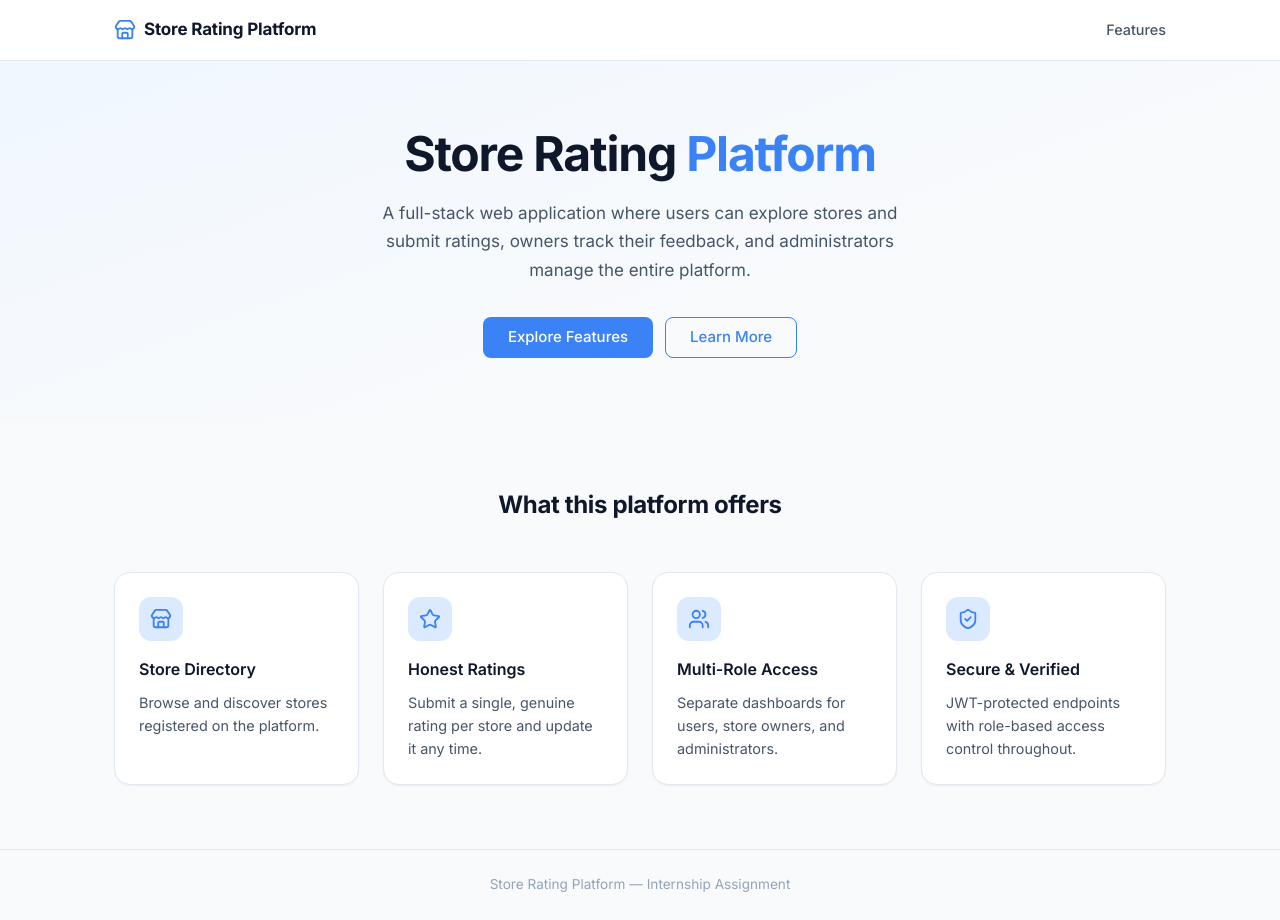
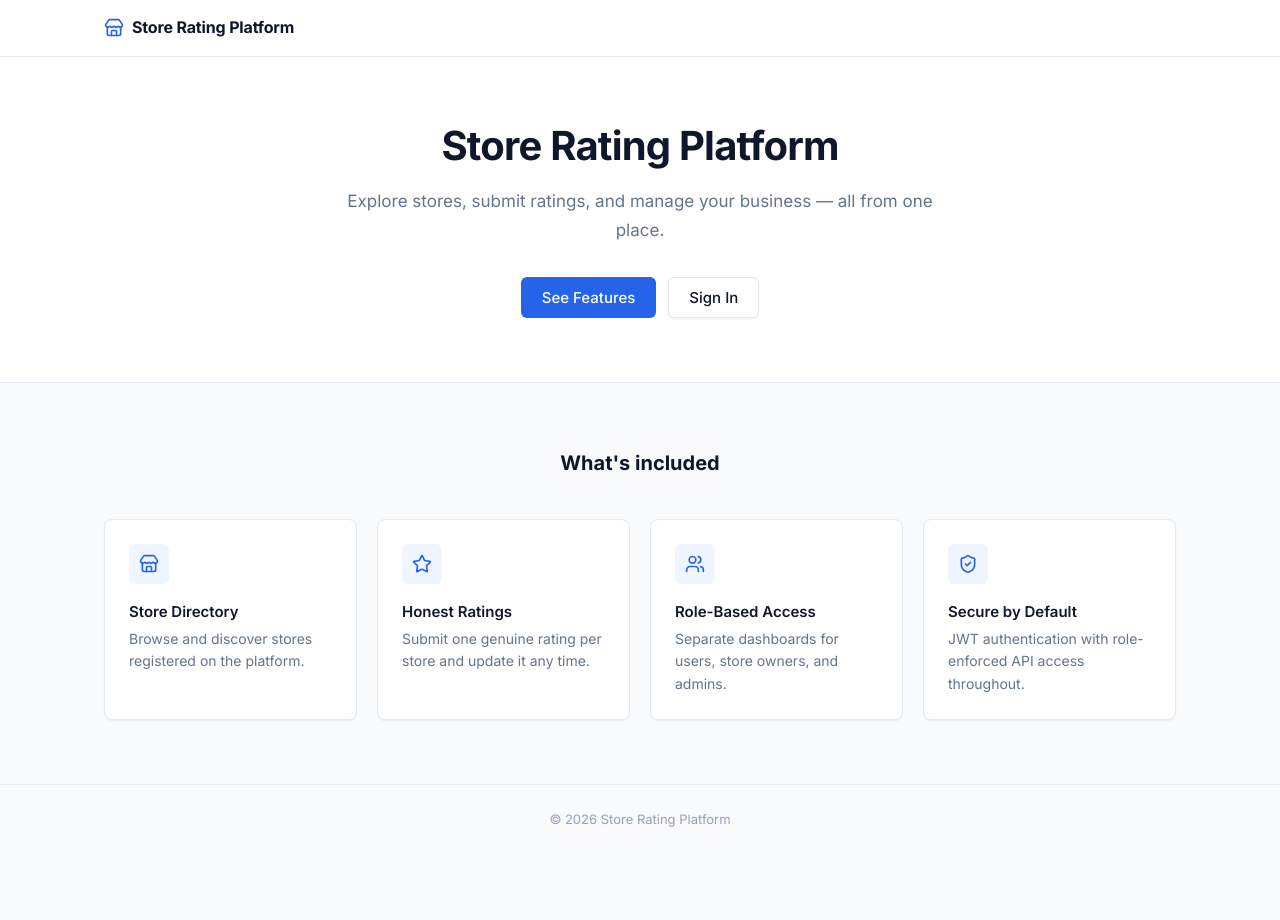
Before and after one commit to Chaitanyaraut027/store-rating-pltform, a React (Vite) app in the folder client/: page / in a window 1280 px wide. After the commit the page ends 854 px from the top, so only its background shows below. Built offline with nearby package versions, Linux system fonts and the light colour scheme.

Commit message:
feat: add reusable UI components

```diff
--- /dev/null
+++ b/client/src/components/common/Button.jsx
@@ -0,0 +1,25 @@
+/**
+ * Button — primary, secondary, or ghost variant.
+ * Renders a <button> by default; pass `as="a"` for a link-styled button.
+ */
+export default function Button({
+  children,
+  variant = 'primary',
+  type = 'button',
+  disabled = false,
+  className = '',
+  onClick,
+  ...rest
+}) {
+  return (
+    <button
+      type={type}
+      disabled={disabled}
+      onClick={onClick}
+      className={`btn btn-${variant} ${className}`.trim()}
+      {...rest}
+    >
+      {children}
+    </button>
+  )
+}
--- /dev/null
+++ b/client/src/components/common/Input.jsx
@@ -0,0 +1,48 @@
+/**
+ * Input — labeled text field with optional helper or error message.
+ */
+export default function Input({
+  id,
+  label,
+  type = 'text',
+  placeholder,
+  value,
+  onChange,
+  error,
+  hint,
+  disabled = false,
+  required = false,
+  className = '',
+  ...rest
+}) {
+  return (
+    <div className={className}>
+      {label && (
+        <label htmlFor={id} className="input-label">
+          {label}
+          {required && <span aria-hidden="true" style={{ color: 'var(--color-error)', marginLeft: '0.2em' }}>*</span>}
+        </label>
+      )}
+
+      <input
+        id={id}
+        type={type}
+        placeholder={placeholder}
+        value={value}
+        onChange={onChange}
+        disabled={disabled}
+        required={required}
+        aria-invalid={!!error}
+        aria-describedby={error || hint ? `${id}-hint` : undefined}
+        className={`input-field${error ? ' input-error' : ''}`}
+        {...rest}
+      />
+
+      {(error || hint) && (
+        <p id={`${id}-hint`} className={`input-hint${error ? ' error' : ''}`}>
+          {error || hint}
+        </p>
+      )}
+    </div>
+  )
+}
--- /dev/null
+++ b/client/src/layouts/MainLayout.jsx
@@ -0,0 +1,67 @@
+import { Store } from 'lucide-react'
+import { Link } from 'react-router-dom'
+
+function Navbar() {
+  return (
+    <header style={{
+      position: 'sticky',
+      top: 0,
+      zIndex: 50,
+      backgroundColor: 'var(--color-surface)',
+      borderBottom: '1px solid var(--color-border)',
+    }}>
+      <div className="page-container" style={{
+        height: '56px',
+        display: 'flex',
+        alignItems: 'center',
+        justifyContent: 'space-between',
+      }}>
+        <Link
+          to="/"
+          style={{
+            display: 'flex',
+            alignItems: 'center',
+            gap: 'var(--sp-2)',
+            color: 'var(--color-text)',
+            fontWeight: 700,
+            fontSize: '1rem',
+            letterSpacing: '-0.01em',
+          }}
+        >
+          <Store size={20} color="var(--color-primary)" aria-hidden="true" />
+          Store Rating Platform
+        </Link>
+
+        {/* Auth nav links will be added in Step 3 */}
+        <nav aria-label="Main navigation" />
+      </div>
+    </header>
+  )
+}
+
+function Footer() {
+  return (
+    <footer style={{
+      borderTop: '1px solid var(--color-border)',
+      padding: 'var(--sp-6)',
+      textAlign: 'center',
+      fontSize: '0.8125rem',
+      color: 'var(--color-text-subtle)',
+    }}>
+      &copy; {new Date().getFullYear()} Store Rating Platform
+    </footer>
+  )
+}
+
+/** Wraps any page with the shared Navbar and Footer. */
+export default function MainLayout({ children }) {
+  return (
+    <div style={{ display: 'flex', flexDirection: 'column', minHeight: '100vh' }}>
+      <Navbar />
+      <main style={{ flex: 1 }}>
+        {children}
+      </main>
+      <Footer />
+    </div>
+  )
+}
--- a/client/src/pages/HomePage.jsx
+++ b/client/src/pages/HomePage.jsx
@@ -1,6 +1,8 @@
 import { Star, Store, Users, ShieldCheck } from 'lucide-react'
+import MainLayout from '../layouts/MainLayout'
+import Button from '../components/common/Button'
 
-const features = [
+const FEATURES = [
   {
     icon: Store,
     title: 'Store Directory',
@@ -9,181 +11,117 @@ const features = [
   {
     icon: Star,
     title: 'Honest Ratings',
-    description: 'Submit a single, genuine rating per store and update it any time.',
+    description: 'Submit one genuine rating per store and update it any time.',
   },
   {
     icon: Users,
-    title: 'Multi-Role Access',
-    description: 'Separate dashboards for users, store owners, and administrators.',
+    title: 'Role-Based Access',
+    description: 'Separate dashboards for users, store owners, and admins.',
   },
   {
     icon: ShieldCheck,
-    title: 'Secure & Verified',
-    description: 'JWT-protected endpoints with role-based access control throughout.',
+    title: 'Secure by Default',
+    description: 'JWT authentication with role-enforced API access throughout.',
   },
 ]
 
+function FeatureCard({ icon: Icon, title, description }) {
+  return (
+    <div className="card">
+      <div style={{
+        width: '40px',
+        height: '40px',
+        borderRadius: 'var(--radius)',
+        backgroundColor: 'var(--color-primary-light)',
+        display: 'flex',
+        alignItems: 'center',
+        justifyContent: 'center',
+        marginBottom: 'var(--sp-4)',
+      }}>
+        <Icon size={20} color="var(--color-primary)" aria-hidden="true" />
+      </div>
+
+      <h3 style={{ fontWeight: 600, fontSize: '0.9375rem', marginBottom: 'var(--sp-1)' }}>
+        {title}
+      </h3>
+
+      <p style={{ fontSize: '0.875rem', color: 'var(--color-text-muted)', lineHeight: 1.6 }}>
+        {description}
+      </p>
+    </div>
+  )
+}
+
 export default function HomePage() {
   return (
-    <div style={{ display: 'flex', flexDirection: 'column', minHeight: '100vh' }}>
-      {/* ── Navigation bar ── */}
-      <header style={{
+    <MainLayout>
+      {/* Hero */}
+      <section style={{
+        backgroundColor: 'var(--color-surface)',
         borderBottom: '1px solid var(--color-border)',
-        backgroundColor: '#fff',
-        position: 'sticky',
-        top: 0,
-        zIndex: 50,
+        padding: 'var(--sp-16) var(--sp-6)',
+        textAlign: 'center',
       }}>
-        <div style={{
-          maxWidth: '1100px',
-          margin: '0 auto',
-          padding: '0 var(--space-6)',
-          height: '60px',
-          display: 'flex',
-          alignItems: 'center',
-          justifyContent: 'space-between',
-        }}>
-          <div style={{ display: 'flex', alignItems: 'center', gap: 'var(--space-2)' }}>
-            <Store size={22} color="var(--color-blue-500)" />
-            <span style={{
+        <div style={{ maxWidth: '600px', margin: '0 auto' }}>
+          <h1 style={{
+            fontSize: 'clamp(1.75rem, 4vw, 2.5rem)',
             fontWeight: 700,
-              fontSize: '1.0625rem',
-              color: 'var(--color-navy-900)',
-              letterSpacing: '-0.01em',
+            color: 'var(--color-text)',
+            lineHeight: 1.25,
+            letterSpacing: '-0.02em',
+            marginBottom: 'var(--sp-4)',
           }}>
             Store Rating Platform
-            </span>
-          </div>
-
-          <nav style={{ display: 'flex', gap: 'var(--space-3)' }}>
-            {/* Auth links will be wired up in Step 2 */}
-            <a href="#features" style={{
-              color: 'var(--color-text-secondary)',
-              fontSize: '0.9rem',
-              fontWeight: 500,
-              transition: 'color 150ms ease',
-            }}>
-              Features
-            </a>
-          </nav>
-        </div>
-      </header>
-
-      {/* ── Hero ── */}
-      <main style={{ flex: 1 }}>
-        <section style={{
-          background: 'linear-gradient(160deg, #f0f7ff 0%, var(--color-surface) 60%)',
-          padding: 'var(--space-16) var(--space-6)',
-          textAlign: 'center',
-        }}>
-          <div style={{ maxWidth: '680px', margin: '0 auto' }}>
-
-            <h1 style={{
-              fontSize: 'clamp(2rem, 5vw, 3rem)',
-              fontWeight: 700,
-              color: 'var(--color-navy-900)',
-              lineHeight: 1.2,
-              letterSpacing: '-0.025em',
-              marginBottom: 'var(--space-4)',
-            }}>
-              Store Rating{' '}
-              <span style={{ color: 'var(--color-blue-500)' }}>Platform</span>
           </h1>
 
           <p style={{
             fontSize: '1.0625rem',
-              color: 'var(--color-text-secondary)',
+            color: 'var(--color-text-muted)',
             lineHeight: 1.7,
-              marginBottom: 'var(--space-8)',
-              maxWidth: '520px',
-              margin: '0 auto var(--space-8)',
+            marginBottom: 'var(--sp-8)',
           }}>
-              A full-stack web application where users can explore stores and
-              submit ratings, owners track their feedback, and administrators
-              manage the entire platform.
+            Explore stores, submit ratings, and manage your business — all from
+            one place.
           </p>
 
-            <div style={{ display: 'flex', justifyContent: 'center', gap: 'var(--space-3)', flexWrap: 'wrap' }}>
-              <a href="#features" className="btn btn-primary">
-                Explore Features
-              </a>
-              <a href="#features" className="btn btn-outline">
-                Learn More
-              </a>
+          <div style={{ display: 'flex', justifyContent: 'center', gap: 'var(--sp-3)', flexWrap: 'wrap' }}>
+            <Button variant="primary" onClick={() => document.getElementById('features').scrollIntoView({ behavior: 'smooth' })}>
+              See Features
+            </Button>
+            <Button variant="secondary">
+              Sign In
+            </Button>
           </div>
         </div>
       </section>
 
-        {/* ── Feature cards ── */}
+      {/* Features */}
       <section
         id="features"
-          style={{
-            padding: 'var(--space-16) var(--space-6)',
-            maxWidth: '1100px',
-            margin: '0 auto',
-          }}
+        style={{ padding: 'var(--sp-16) var(--sp-6)' }}
       >
+        <div className="page-container">
           <h2 style={{
-            fontSize: '1.5rem',
+            fontSize: '1.25rem',
             fontWeight: 700,
-            color: 'var(--color-navy-900)',
+            color: 'var(--color-text)',
             textAlign: 'center',
-            marginBottom: 'var(--space-12)',
-            letterSpacing: '-0.015em',
+            marginBottom: 'var(--sp-10)',
           }}>
-            What this platform offers
+            What's included
           </h2>
 
           <div style={{
             display: 'grid',
             gridTemplateColumns: 'repeat(auto-fit, minmax(220px, 1fr))',
-            gap: 'var(--space-6)',
+            gap: 'var(--sp-5)',
           }}>
-            {features.map(({ icon: Icon, title, description }) => (
-              <div key={title} className="card">
-                <div style={{
-                  width: '44px',
-                  height: '44px',
-                  borderRadius: 'var(--radius-lg)',
-                  backgroundColor: '#dbeafe',
-                  display: 'flex',
-                  alignItems: 'center',
-                  justifyContent: 'center',
-                  marginBottom: 'var(--space-4)',
-                }}>
-                  <Icon size={22} color="var(--color-blue-500)" />
-                </div>
-                <h3 style={{
-                  fontSize: '1rem',
-                  fontWeight: 600,
-                  color: 'var(--color-navy-900)',
-                  marginBottom: 'var(--space-2)',
-                }}>
-                  {title}
-                </h3>
-                <p style={{
-                  fontSize: '0.9rem',
-                  color: 'var(--color-text-secondary)',
-                  lineHeight: 1.6,
-                }}>
-                  {description}
-                </p>
-              </div>
+            {FEATURES.map((feature) => (
+              <FeatureCard key={feature.title} {...feature} />
             ))}
           </div>
+        </div>
       </section>
-      </main>
-
-      {/* ── Footer ── */}
-      <footer style={{
-        borderTop: '1px solid var(--color-border)',
-        padding: 'var(--space-6)',
-        textAlign: 'center',
-        color: 'var(--color-text-muted)',
-        fontSize: '0.85rem',
-      }}>
-        Store Rating Platform &mdash; Internship Assignment
-      </footer>
-    </div>
+    </MainLayout>
   )
 }
--- a/client/src/styles/components.css
+++ b/client/src/styles/components.css
@@ -1,77 +1,114 @@
-/* src/styles/components.css
-   Reusable component-level base styles.
-   Component-specific animations and variants belong here.
-*/
+/* Shared component classes used across pages */
 
-/* ── Button ────────────────────────────────────────────────── */
+/* ── Button ─────────────────────────────────────────── */
 .btn {
   display: inline-flex;
   align-items: center;
-  gap: var(--space-2);
-  padding: var(--space-2) var(--space-6);
-  border-radius: var(--radius-md);
+  justify-content: center;
+  gap: var(--sp-2);
+  padding: 0.5625rem var(--sp-5);
+  border-radius: var(--radius);
   font-size: 0.9375rem;
   font-weight: 500;
-  line-height: 1.5;
-  border: 1.5px solid transparent;
-  transition: background-color 150ms ease, color 150ms ease,
-              border-color 150ms ease, box-shadow 150ms ease,
-              transform 100ms ease;
+  line-height: 1.4;
+  border: 1px solid transparent;
+  white-space: nowrap;
+  transition: background-color 140ms ease, border-color 140ms ease,
+              color 140ms ease, box-shadow 140ms ease;
 }
 
-.btn:active {
-  transform: translateY(1px);
+.btn:disabled {
+  opacity: 0.5;
+  cursor: not-allowed;
+  pointer-events: none;
 }
 
 .btn-primary {
-  background-color: var(--color-blue-500);
+  background-color: var(--color-primary);
   color: #fff;
 }
+.btn-primary:hover { background-color: var(--color-primary-hover); }
 
-.btn-primary:hover {
-  background-color: #2563eb;
-  box-shadow: var(--shadow-md);
-  text-decoration: none;
+.btn-secondary {
+  background-color: var(--color-surface);
+  color: var(--color-text);
+  border-color: var(--color-border);
+  box-shadow: var(--shadow-sm);
+}
+.btn-secondary:hover { background-color: var(--color-surface-alt); }
+
+.btn-ghost {
+  background-color: transparent;
+  color: var(--color-text-muted);
+}
+.btn-ghost:hover {
+  background-color: var(--color-surface-alt);
+  color: var(--color-text);
 }
 
-.btn-outline {
-  background-color: transparent;
-  color: var(--color-blue-500);
-  border-color: var(--color-blue-500);
+/* ── Input ──────────────────────────────────────────── */
+.input-field {
+  width: 100%;
+  padding: 0.5625rem var(--sp-3);
+  border: 1px solid var(--color-border);
+  border-radius: var(--radius);
+  font-family: var(--font);
+  font-size: 0.9375rem;
+  color: var(--color-text);
+  background-color: var(--color-surface);
+  transition: border-color 140ms ease, box-shadow 140ms ease;
 }
 
-.btn-outline:hover {
-  background-color: #eff6ff;
-  text-decoration: none;
+.input-field::placeholder { color: var(--color-text-subtle); }
+
+.input-field:focus {
+  outline: none;
+  border-color: var(--color-border-focus);
+  box-shadow: 0 0 0 3px rgb(37 99 235 / 0.12);
 }
 
-/* ── Card ──────────────────────────────────────────────────── */
-.card {
-  background-color: #fff;
-  border: 1px solid var(--color-border);
-  border-radius: var(--radius-xl);
-  box-shadow: var(--shadow-sm);
-  padding: var(--space-6);
-  transition: box-shadow 200ms ease, transform 200ms ease;
+.input-field:disabled {
+  background-color: var(--color-surface-alt);
+  color: var(--color-text-muted);
+  cursor: not-allowed;
 }
 
-.card:hover {
-  box-shadow: var(--shadow-lg);
-  transform: translateY(-2px);
+.input-field.input-error {
+  border-color: var(--color-error);
+}
+.input-field.input-error:focus {
+  box-shadow: 0 0 0 3px rgb(220 38 38 / 0.12);
 }
 
-/* ── Badge ─────────────────────────────────────────────────── */
-.badge {
-  display: inline-flex;
-  align-items: center;
-  padding: 0.125rem 0.625rem;
-  border-radius: 9999px;
-  font-size: 0.75rem;
+.input-label {
+  display: block;
+  font-size: 0.875rem;
   font-weight: 500;
-  letter-spacing: 0.025em;
+  color: var(--color-text);
+  margin-bottom: var(--sp-1);
 }
 
-.badge-blue {
-  background-color: #dbeafe;
-  color: #1d4ed8;
+.input-hint {
+  font-size: 0.8125rem;
+  margin-top: var(--sp-1);
+  color: var(--color-text-muted);
 }
+
+.input-hint.error { color: var(--color-error); }
+
+/* ── Card ───────────────────────────────────────────── */
+.card {
+  background-color: var(--color-surface);
+  border: 1px solid var(--color-border);
+  border-radius: var(--radius-lg);
+  box-shadow: var(--shadow-sm);
+  padding: var(--sp-6);
+}
+
+/* ── Page container ─────────────────────────────────── */
+.page-container {
+  width: 100%;
+  max-width: 1120px;
+  margin: 0 auto;
+  padding: 0 var(--sp-6);
+}
--- a/client/src/styles/globals.css
+++ b/client/src/styles/globals.css
@@ -1,59 +1,54 @@
-/* src/styles/globals.css
-   Global base styles — component-level styles live alongside their components.
-*/
-
-/* Google Fonts */
-@import url('https://fonts.googleapis.com/css2?family=Inter:wght@300;400;500;600;700&display=swap');
-
-/* Tailwind v4 import */
+@import url('https://fonts.googleapis.com/css2?family=Inter:wght@400;500;600;700&display=swap');
 @import "tailwindcss";
 
-/* ── Design tokens ─────────────────────────────────────────── */
 :root {
-  /* Navy / blue palette */
-  --color-navy-950: #0a0f1e;
-  --color-navy-900: #0f172a;
-  --color-navy-800: #1e293b;
-  --color-navy-700: #334155;
-  --color-navy-600: #475569;
-  --color-blue-500: #3b82f6;
-  --color-blue-400: #60a5fa;
-  --color-blue-300: #93c5fd;
+  /* Primary */
+  --color-primary:       #2563eb;
+  --color-primary-hover: #1d4ed8;
+  --color-primary-light: #eff6ff;
 
-  /* Neutral */
-  --color-surface: #f8fafc;
+  /* Neutral surface */
+  --color-bg:          #f8fafc;
+  --color-surface:     #ffffff;
   --color-surface-alt: #f1f5f9;
-  --color-border: #e2e8f0;
-  --color-text-primary: #0f172a;
-  --color-text-secondary: #475569;
-  --color-text-muted: #94a3b8;
+  --color-border:      #e2e8f0;
+  --color-border-focus:#2563eb;
+
+  /* Text */
+  --color-text:         #0f172a;
+  --color-text-muted:   #64748b;
+  --color-text-subtle:  #94a3b8;
+
+  /* Status */
+  --color-error:        #dc2626;
+  --color-error-bg:     #fef2f2;
+  --color-success:      #16a34a;
 
   /* Typography */
-  --font-sans: 'Inter', system-ui, -apple-system, sans-serif;
+  --font: 'Inter', system-ui, -apple-system, sans-serif;
 
-  /* Spacing scale (4-point) */
-  --space-1: 0.25rem;
-  --space-2: 0.5rem;
-  --space-3: 0.75rem;
-  --space-4: 1rem;
-  --space-6: 1.5rem;
-  --space-8: 2rem;
-  --space-12: 3rem;
-  --space-16: 4rem;
+  /* Spacing */
+  --sp-1: 0.25rem;
+  --sp-2: 0.5rem;
+  --sp-3: 0.75rem;
+  --sp-4: 1rem;
+  --sp-5: 1.25rem;
+  --sp-6: 1.5rem;
+  --sp-8: 2rem;
+  --sp-10: 2.5rem;
+  --sp-12: 3rem;
+  --sp-16: 4rem;
 
-  /* Radius */
-  --radius-sm: 0.375rem;
-  --radius-md: 0.5rem;
-  --radius-lg: 0.75rem;
-  --radius-xl: 1rem;
+  /* Shape */
+  --radius-sm: 0.25rem;
+  --radius:    0.375rem;
+  --radius-lg: 0.5rem;
 
-  /* Shadows */
-  --shadow-sm: 0 1px 2px 0 rgb(0 0 0 / 0.05);
-  --shadow-md: 0 4px 6px -1px rgb(0 0 0 / 0.07), 0 2px 4px -2px rgb(0 0 0 / 0.07);
-  --shadow-lg: 0 10px 15px -3px rgb(0 0 0 / 0.08), 0 4px 6px -4px rgb(0 0 0 / 0.08);
+  /* Shadow */
+  --shadow-sm: 0 1px 2px rgb(0 0 0 / 0.06);
+  --shadow:    0 1px 3px rgb(0 0 0 / 0.08), 0 1px 2px rgb(0 0 0 / 0.06);
 }
 
-/* ── Reset / base ──────────────────────────────────────────── */
 *, *::before, *::after {
   box-sizing: border-box;
   margin: 0;
@@ -64,13 +59,12 @@ html {
   font-size: 16px;
   scroll-behavior: smooth;
   -webkit-font-smoothing: antialiased;
-  -moz-osx-font-smoothing: grayscale;
 }
 
 body {
-  font-family: var(--font-sans);
-  background-color: var(--color-surface);
-  color: var(--color-text-primary);
+  font-family: var(--font);
+  background-color: var(--color-bg);
+  color: var(--color-text);
   line-height: 1.6;
   min-height: 100vh;
 }
@@ -81,21 +75,19 @@ body {
   min-height: 100vh;
 }
 
-img, svg {
-  display: block;
-  max-width: 100%;
-}
+img, svg { display: block; max-width: 100%; }
 
 a {
-  color: var(--color-blue-500);
+  color: var(--color-primary);
   text-decoration: none;
 }
+a:hover { text-decoration: underline; }
 
-a:hover {
-  text-decoration: underline;
+button { cursor: pointer; font-family: inherit; }
+
+/* Shared keyboard focus ring */
+:focus-visible {
+  outline: 2px solid var(--color-border-focus);
+  outline-offset: 2px;
+  border-radius: var(--radius);
 }
-
-button {
-  cursor: pointer;
-  font-family: inherit;
-}
```
Also changed, not shown: client/src/components/common/EmptyState.jsx (added, +36 -0 lines), client/src/components/common/Loader.jsx (added, +36 -0 lines). Lines whose indentation alone changed are shown as unchanged.
